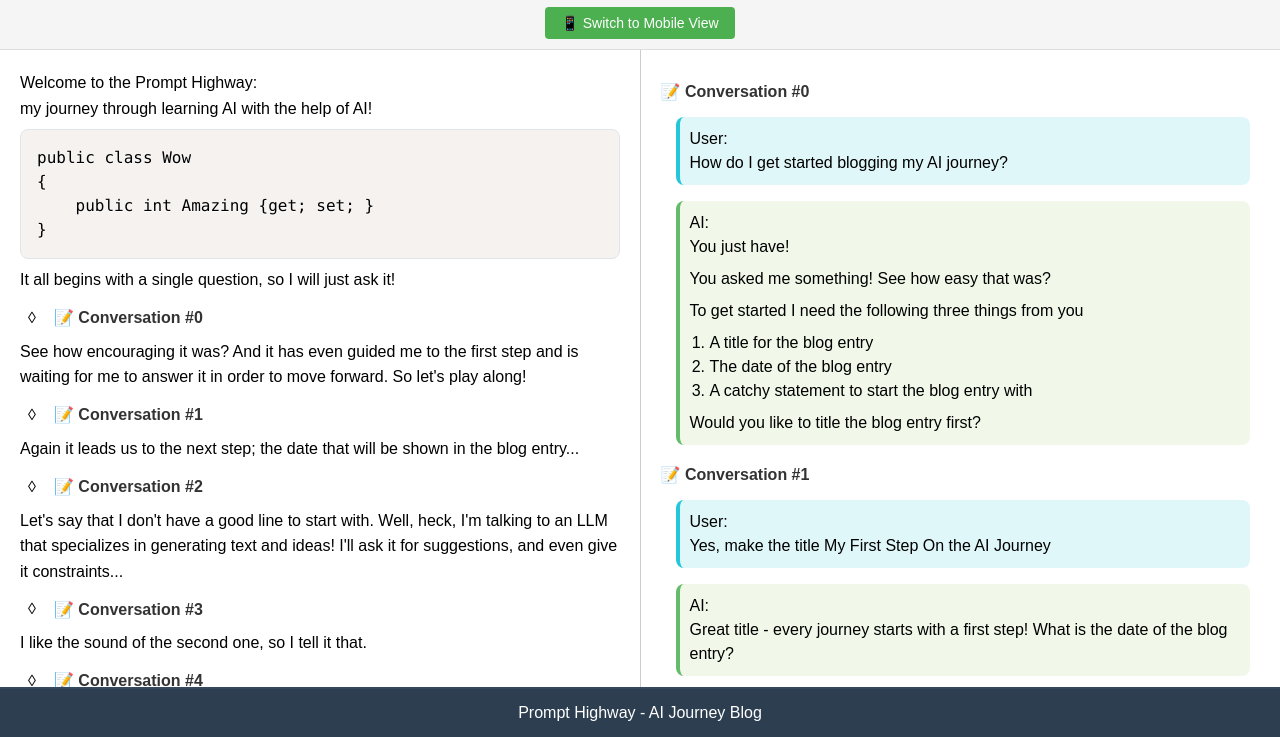
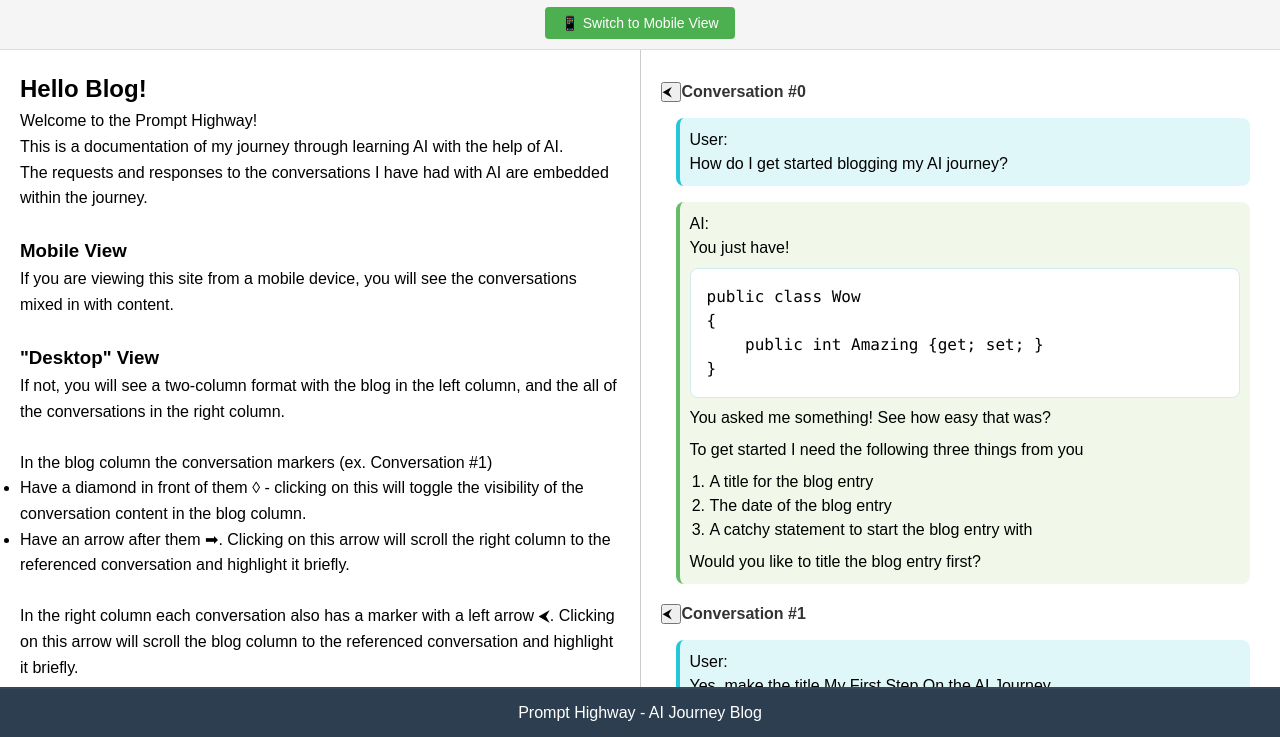
Before and after one commit to rickhodder/AIJourney, a plain HTML site: page blogtest.html in a window 1280 px wide. Shown: the part 63-800 px from the top of the page. Drawn offline with nearby package versions, Linux system fonts and the light colour scheme.

Commit message:
changed scrolling behavior, playing with content

```diff
--- a/blogscript.js
+++ b/blogscript.js
@@ -139,38 +139,3 @@ function toggleConversation(conversationId) {
         }
     }
 }
-
-// Add this function to detect mobile devices
-function isMobileDevice() {
-    return /Android|webOS|iPhone|iPad|iPod|BlackBerry|IEMobile|Opera Mini/i.test(navigator.userAgent) ||
-           window.innerWidth <= 768;
-}
-
-// Add this function to automatically apply mobile view on page load
-function initializeMobileView() {
-    if (isMobileDevice()) {
-        const body = document.body;
-        const button = document.getElementById('mobile-toggle-btn');
-
-        // Apply mobile view automatically
-        body.classList.add('mobile-view');
-        button.textContent = '💻 Switch to Desktop View';
-
-        // Expand all conversations in the blog column for mobile
-        document.querySelectorAll('.blog .conversation-content').forEach(contentElement => {
-            const conversationId = contentElement.id.replace('conversation-content-', '');
-            const toggleButton = document.querySelector(`[onclick="toggleConversation('${conversationId}')"]`);
-
-            if (contentElement && toggleButton) {
-                contentElement.classList.remove('collapsed');
-                contentElement.classList.add('expanded');
-                toggleButton.classList.add('expanded');
-                toggleButton.textContent = '◊';
-                toggleButton.title = 'Hide conversation';
-            }
-        });
-    }
-}
-
-// Initialize mobile view on page load
-document.addEventListener('DOMContentLoaded', initializeMobileView);
--- a/blogtest.html
+++ b/blogtest.html
@@ -17,20 +17,38 @@
         </div>
         <div class="content">
 <div class="column blog">
-<p>Welcome to the Prompt Highway:</p>
-<p>my journey through learning AI with the help of AI!</p>
+<h2>Hello Blog!</h2>
+<p>Welcome to the Prompt Highway!</p>
+<p>This is a documentation of my journey through learning AI with the help of AI.</p>
+<p>The requests and responses to the conversations I have had with AI are embedded within the journey.</p>
+<p> </p>
+<h3>Mobile View</h3>
+<p>If you are viewing this site from a mobile device, you will see the conversations mixed in with content.</p>
+<p> </p>
+<h3>&quot;Desktop&quot; View</h3>
+<p>If not, you will see a two-column format with the blog in the left column, and the all of the conversations in the right column.</p>
+<p> </p>
+<p>In the blog column the conversation markers (ex. Conversation #1)</p>
+<ul>
+<li>Have a diamond in front of them ◊ - clicking on this will toggle the visibility of the conversation content in the blog column.</li>
+<li>Have an arrow after them ➡. Clicking on this arrow will scroll the right column to the referenced conversation and highlight it briefly.</li>
+</ul>
+<p> </p>
+<p>In the right column each conversation also has a marker with a left arrow ⮜.  Clicking on this arrow will scroll the blog column to the referenced conversation and highlight it briefly.</p>
+<p> </p>
+<h3>Let' Get Started!</h3>
+<p>It all begins with a single question, so I will just ask it!</p>
+<div class="conversation-header"><button class="conversation-toggle" onclick="toggleConversation('0')" title="Toggle conversation visibility">◊</button><H4 id='mobileConversation0'>Conversation #0</H4><button onclick="smoothScrollTo('conversation0')" title="Scroll to conversation">&nbsp;&nbsp;➡</button></div><div id="conversation-content-0" class="conversation-content">
+<div class="user-message">User:
+<p>How do I get started blogging my AI journey?</p>
+</div>
+<div class="assistant-message">AI:
+<p>You just have!</p>
 <pre><code class="language-csharp">public class Wow
 {
     public int Amazing {get; set; }
 }
 </code></pre>
-<p>It all begins with a single question, so I will just ask it!</p>
-<div class="conversation-header"><button class="conversation-toggle" onclick="toggleConversation('0')" title="Toggle conversation visibility">◊</button><a onclick="smoothScrollTo('conversation0')"><H4 id='mobileConversation0'>📝 Conversation #0</H4></a></div><div id="conversation-content-0" class="conversation-content">
-<div class="user-message">User:
-<p>How do I get started blogging my AI journey?</p>
-</div>
-<div class="assistant-message">AI:
-<p>You just have!</p>
 <p>You asked me something!
 See how easy that was?</p>
 <p>To get started I need the following three things from you</p>
@@ -42,8 +60,15 @@ See how easy that was?</p>
 <p>Would you like to title the blog entry first?</p>
 </div>
 </div>
-<p>See how encouraging it was? And it has even guided me to the first step and is waiting for me to answer it in order to move forward. So let's play along!</p>
-<div class="conversation-header"><button class="conversation-toggle" onclick="toggleConversation('1')" title="Toggle conversation visibility">◊</button><a onclick="smoothScrollTo('conversation1')"><H4 id='mobileConversation1'>📝 Conversation #1</H4></a></div><div id="conversation-content-1" class="conversation-content">
+<p>See how encouraging it was? And it has even guided me to the first step and is waiting for me to answer it in order to move forward.</p>
+<p>Here's a little class that adds a little WOW to your development.</p>
+<pre><code class="language-csharp">public class Wow
+{
+    public int Amazing {get; set; }
+}
+</code></pre>
+<p>So let's play along!</p>
+<div class="conversation-header"><button class="conversation-toggle" onclick="toggleConversation('1')" title="Toggle conversation visibility">◊</button><H4 id='mobileConversation1'>Conversation #1</H4><button onclick="smoothScrollTo('conversation1')" title="Scroll to conversation">&nbsp;&nbsp;➡</button></div><div id="conversation-content-1" class="conversation-content">
 <div class="user-message">User:
 <p>Yes, make the title My First Step On the AI Journey</p>
 </div>
@@ -53,7 +78,7 @@ What is the date of the blog entry?</p>
 </div>
 </div>
 <p>Again it leads us to the next step; the date that will be shown in the blog entry...</p>
-<div class="conversation-header"><button class="conversation-toggle" onclick="toggleConversation('2')" title="Toggle conversation visibility">◊</button><a onclick="smoothScrollTo('conversation2')"><H4 id='mobileConversation2'>📝 Conversation #2</H4></a></div><div id="conversation-content-2" class="conversation-content">
+<div class="conversation-header"><button class="conversation-toggle" onclick="toggleConversation('2')" title="Toggle conversation visibility">◊</button><H4 id='mobileConversation2'>Conversation #2</H4><button onclick="smoothScrollTo('conversation2')" title="Scroll to conversation">&nbsp;&nbsp;➡</button></div><div id="conversation-content-2" class="conversation-content">
 <div class="user-message">User:
 <p>July 4, 2025</p>
 </div>
@@ -63,7 +88,7 @@ What is the catch phrase you would like to use at the beginning of the blog?</p>
 </div>
 </div>
 <p>Let's say that I don't have a good line to start with. Well, heck, I'm talking to an LLM that specializes in generating text and ideas! I'll ask it for suggestions, and even give it constraints...</p>
-<div class="conversation-header"><button class="conversation-toggle" onclick="toggleConversation('3')" title="Toggle conversation visibility">◊</button><a onclick="smoothScrollTo('conversation3')"><H4 id='mobileConversation3'>📝 Conversation #3</H4></a></div><div id="conversation-content-3" class="conversation-content">
+<div class="conversation-header"><button class="conversation-toggle" onclick="toggleConversation('3')" title="Toggle conversation visibility">◊</button><H4 id='mobileConversation3'>Conversation #3</H4><button onclick="smoothScrollTo('conversation3')" title="Scroll to conversation">&nbsp;&nbsp;➡</button></div><div id="conversation-content-3" class="conversation-content">
 <div class="user-message">User:
 <p>Hmm, I cant think of any. Please give me 3 suggestions for a catchy statement based on the title, that will pull the user in and make them want to read the blog entry. Statements should be no longer than two sentences, and should be humorous.</p>
 </div>
@@ -78,7 +103,7 @@ How about</p>
 </div>
 </div>
 <p>I like the sound of the second one, so I tell it that.</p>
-<div class="conversation-header"><button class="conversation-toggle" onclick="toggleConversation('4')" title="Toggle conversation visibility">◊</button><a onclick="smoothScrollTo('conversation4')"><H4 id='mobileConversation4'>📝 Conversation #4</H4></a></div><div id="conversation-content-4" class="conversation-content">
+<div class="conversation-header"><button class="conversation-toggle" onclick="toggleConversation('4')" title="Toggle conversation visibility">◊</button><H4 id='mobileConversation4'>Conversation #4</H4><button onclick="smoothScrollTo('conversation4')" title="Scroll to conversation">&nbsp;&nbsp;➡</button></div><div id="conversation-content-4" class="conversation-content">
 <div class="user-message">User:
 <p>They are all good but I really like #2.</p>
 </div>
@@ -93,11 +118,16 @@ Ready to create your first blog post?</p>
 <p>And the next thing I know, I have the beginning of a blog post!</p>
 </div>
 <div class="column chat">
-<div class="conversation-header"><a onclick="smoothScrollTo('mobileConversation0')"><H4 id='conversation0'>📝 Conversation #0</H4></a></div><div class="user-message">User:
+<div class="conversation-header"><button onclick="smoothScrollTo('mobileConversation0')" title="Scroll to blog content">⮜&nbsp;&nbsp;</button><a onclick="smoothScrollTo('mobileConversation0')"><H4 id='conversation0'>Conversation #0</H4></a></div><div class="user-message">User:
 <p>How do I get started blogging my AI journey?</p>
 </div>
 <div class="assistant-message">AI:
 <p>You just have!</p>
+<pre><code class="language-csharp">public class Wow
+{
+    public int Amazing {get; set; }
+}
+</code></pre>
 <p>You asked me something!
 See how easy that was?</p>
 <p>To get started I need the following three things from you</p>
@@ -108,21 +138,21 @@ See how easy that was?</p>
 </ol>
 <p>Would you like to title the blog entry first?</p>
 </div>
-<div class="conversation-header"><a onclick="smoothScrollTo('mobileConversation1')"><H4 id='conversation1'>📝 Conversation #1</H4></a></div><div class="user-message">User:
+<div class="conversation-header"><button onclick="smoothScrollTo('mobileConversation1')" title="Scroll to blog content">⮜&nbsp;&nbsp;</button><a onclick="smoothScrollTo('mobileConversation1')"><H4 id='conversation1'>Conversation #1</H4></a></div><div class="user-message">User:
 <p>Yes, make the title My First Step On the AI Journey</p>
 </div>
 <div class="assistant-message">AI:
 <p>Great title - every journey starts with a first step!
 What is the date of the blog entry?</p>
 </div>
-<div class="conversation-header"><a onclick="smoothScrollTo('mobileConversation2')"><H4 id='conversation2'>📝 Conversation #2</H4></a></div><div class="user-message">User:
+<div class="conversation-header"><button onclick="smoothScrollTo('mobileConversation2')" title="Scroll to blog content">⮜&nbsp;&nbsp;</button><a onclick="smoothScrollTo('mobileConversation2')"><H4 id='conversation2'>Conversation #2</H4></a></div><div class="user-message">User:
 <p>July 4, 2025</p>
 </div>
 <div class="assistant-message">AI:
 <p>OK, for indexing sake it will appear in the url for the blog as 2025-07-04-my-first-step-on-the-ai-journey
 What is the catch phrase you would like to use at the beginning of the blog?</p>
 </div>
-<div class="conversation-header"><a onclick="smoothScrollTo('mobileConversation3')"><H4 id='conversation3'>📝 Conversation #3</H4></a></div><div class="user-message">User:
+<div class="conversation-header"><button onclick="smoothScrollTo('mobileConversation3')" title="Scroll to blog content">⮜&nbsp;&nbsp;</button><a onclick="smoothScrollTo('mobileConversation3')"><H4 id='conversation3'>Conversation #3</H4></a></div><div class="user-message">User:
 <p>Hmm, I cant think of any. Please give me 3 suggestions for a catchy statement based on the title, that will pull the user in and make them want to read the blog entry. Statements should be no longer than two sentences, and should be humorous.</p>
 </div>
 <div class="assistant-message">AI:
@@ -134,7 +164,7 @@ How about</p>
 <li>One small step for me, one giant step for AI</li>
 </ol>
 </div>
-<div class="conversation-header"><a onclick="smoothScrollTo('mobileConversation4')"><H4 id='conversation4'>📝 Conversation #4</H4></a></div><div class="user-message">User:
+<div class="conversation-header"><button onclick="smoothScrollTo('mobileConversation4')" title="Scroll to blog content">⮜&nbsp;&nbsp;</button><a onclick="smoothScrollTo('mobileConversation4')"><H4 id='conversation4'>Conversation #4</H4></a></div><div class="user-message">User:
 <p>They are all good but I really like #2.</p>
 </div>
 <div class="assistant-message">AI:
```
